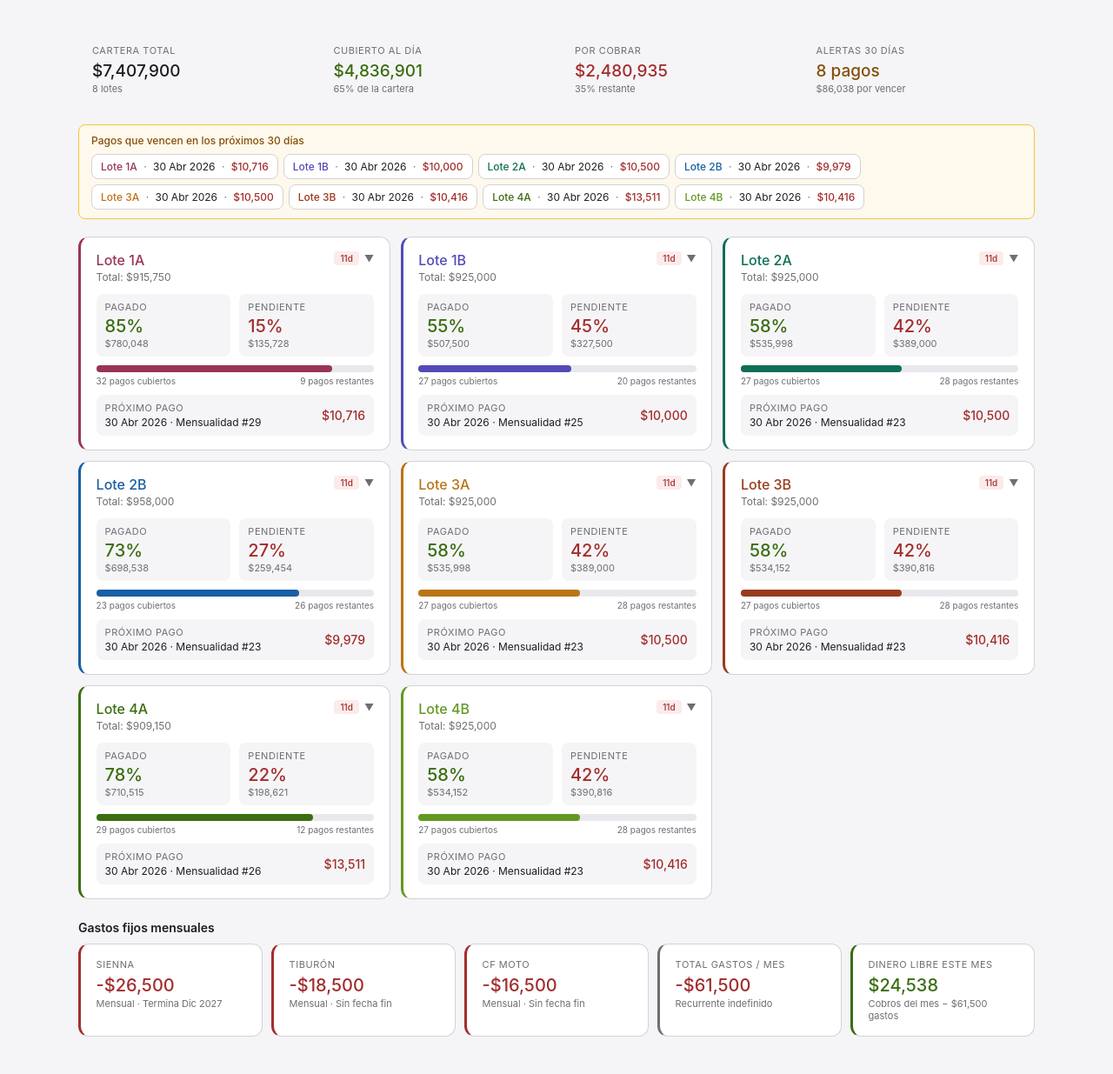
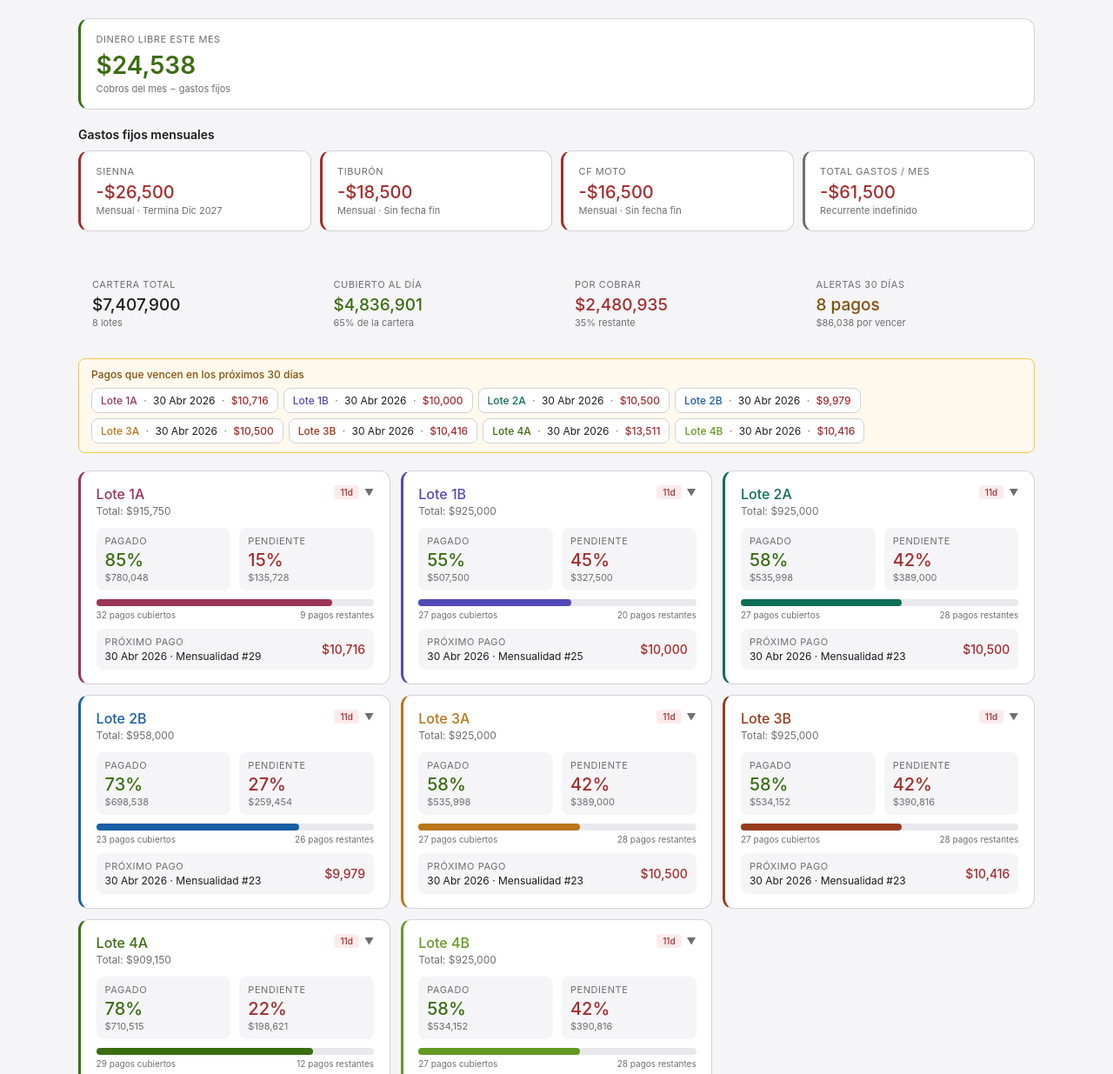
Before and after one commit to danielsonoraobregon-wq/DASHBOARD-DANIEL, a website: page public/pagos.html in a window 1280 px wide. Shown: the part 65-1300 px from the top of the page at 87% size. Drawn offline with Linux system fonts and the light colour scheme.

Commit message:
Dinero libre al tope, gastos abajo — layout reorganizado

```diff
--- a/public/pagos.html
+++ b/public/pagos.html
@@ -61,23 +61,15 @@ body { font-family: -apple-system, BlinkMacSystemFont, 'Segoe UI', sans-serif; b
     <p style="font-size:13px;color:var(--color-text-secondary);margin-top:4px">Solagarada Inmobiliaria · 8 lotes</p>
   </div>
 
-  <div style="padding:1rem 0">
-  <h2 class="sr-only">Dashboard de pagos — 8 lotes Solagarada Inmobiliaria</h2>
-
-  <!-- Global stats -->
-  <div id="gstats" style="display:grid;grid-template-columns:repeat(auto-fit,minmax(130px,1fr));gap:10px;margin-bottom:1.25rem"></div>
-
-  <!-- Alert -->
-  <div id="alert" style="margin-bottom:1.25rem"></div>
-
-  <!-- Lotes grid -->
-  <div id="lotes" style="display:grid;grid-template-columns:repeat(auto-fit,minmax(300px,1fr));gap:12px"></div>
-
-  <!-- Detalle -->
-  <div id="detalle" style="margin-top:1.25rem"></div>
+  <!-- Dinero libre ARRIBA -->
+  <div class="card" style="border-left:3px solid #3B6D11;margin-bottom:1.25rem">
+    <div class="label">Dinero libre este mes</div>
+    <div style="font-size:28px;font-weight:600;color:#3B6D11;margin-top:6px" id="dinero-libre-val">Calculando...</div>
+    <div style="font-size:11px;color:var(--color-text-secondary);margin-top:3px">Cobros del mes − gastos fijos</div>
+  </div>
 
   <!-- Gastos fijos -->
-  <div style="margin-top:1.5rem">
+  <div style="margin-bottom:1.5rem">
     <div style="font-size:14px;font-weight:600;color:var(--color-text-primary);margin-bottom:10px">Gastos fijos mensuales</div>
     <div style="display:grid;grid-template-columns:repeat(auto-fit,minmax(200px,1fr));gap:10px">
       <div class="card" style="border-left:3px solid #A32D2D">
@@ -100,15 +92,25 @@ body { font-family: -apple-system, BlinkMacSystemFont, 'Segoe UI', sans-serif; b
         <div style="font-size:20px;font-weight:500;color:#A32D2D;margin-top:5px">-$61,500</div>
         <div style="font-size:11px;color:var(--color-text-secondary);margin-top:2px">Recurrente indefinido</div>
       </div>
-      <div class="card" style="border-left:3px solid #3B6D11" id="dinero-libre">
-        <div class="label">Dinero libre este mes</div>
-        <div style="font-size:20px;font-weight:500;color:#3B6D11;margin-top:5px" id="dinero-libre-val">Calculando...</div>
-        <div style="font-size:11px;color:var(--color-text-secondary);margin-top:2px">Cobros del mes − $61,500 gastos</div>
-      </div>
     </div>
   </div>
 
+  <div style="padding:1rem 0">
+  <h2 class="sr-only">Dashboard de pagos — 8 lotes Solagarada Inmobiliaria</h2>
+
+  <!-- Global stats -->
+  <div id="gstats" style="display:grid;grid-template-columns:repeat(auto-fit,minmax(130px,1fr));gap:10px;margin-bottom:1.25rem"></div>
+
+  <!-- Alert -->
+  <div id="alert" style="margin-bottom:1.25rem"></div>
+
+  <!-- Lotes grid -->
+  <div id="lotes" style="display:grid;grid-template-columns:repeat(auto-fit,minmax(300px,1fr));gap:12px"></div>
+
+  <!-- Detalle -->
+  <div id="detalle" style="margin-top:1.25rem"></div>
   </div>
+
 </div>
 
 <script>
@@ -356,10 +358,8 @@ const siennaTerminada = today > new Date(2027,11,31);
 const gastosFijos = siennaTerminada ? 35000 : 61500; // sin Sienna después de Dic 2027
 const libre = cobrosEsteMes - gastosFijos;
 const libreEl = document.getElementById('dinero-libre-val');
-const libreCard = document.getElementById('dinero-libre');
 libreEl.textContent = (libre>=0?'':'-')+'$'+Math.abs(Math.round(libre)).toLocaleString('es-MX');
 libreEl.style.color = '#3B6D11';
-libreCard.style.borderLeftColor = '#3B6D11';
 
 })();
 </script>
```
